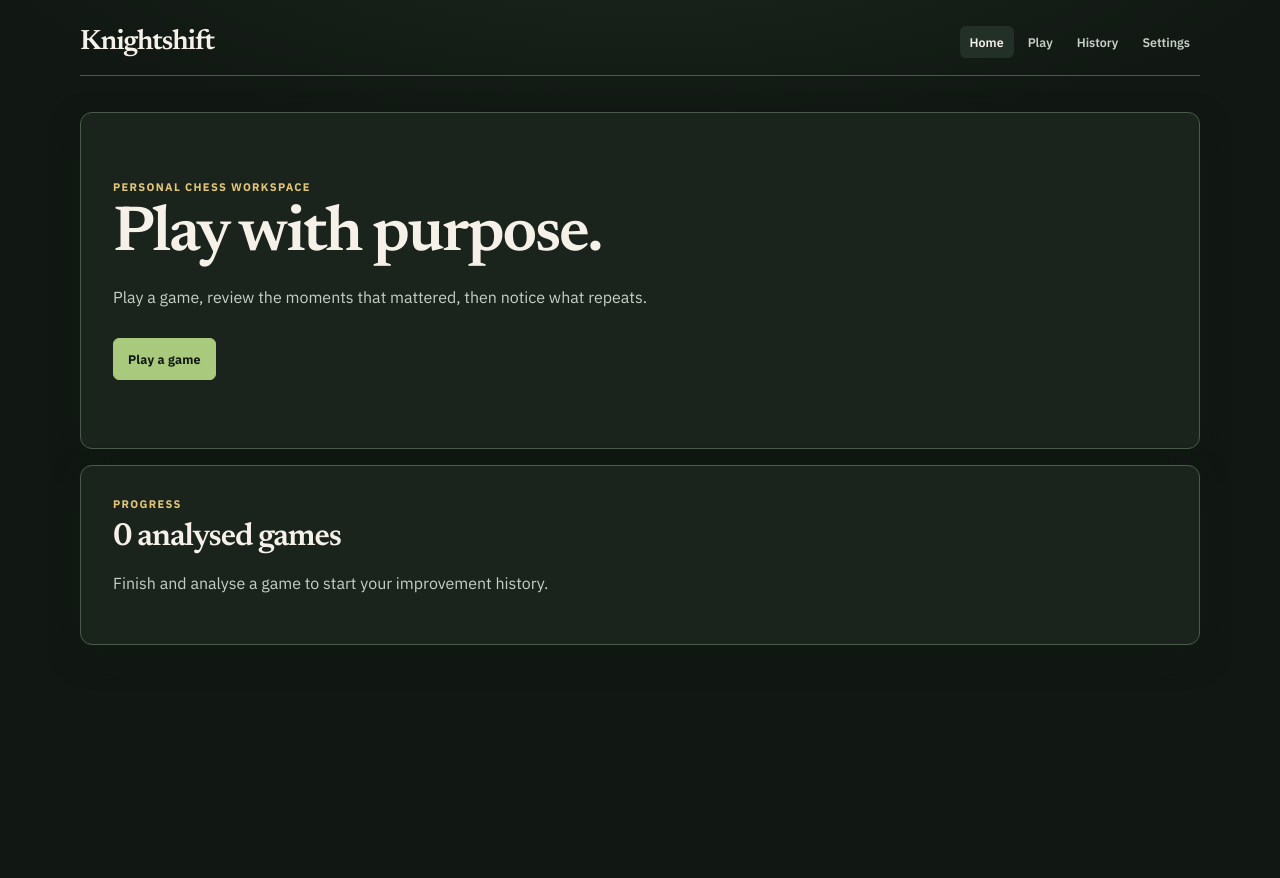
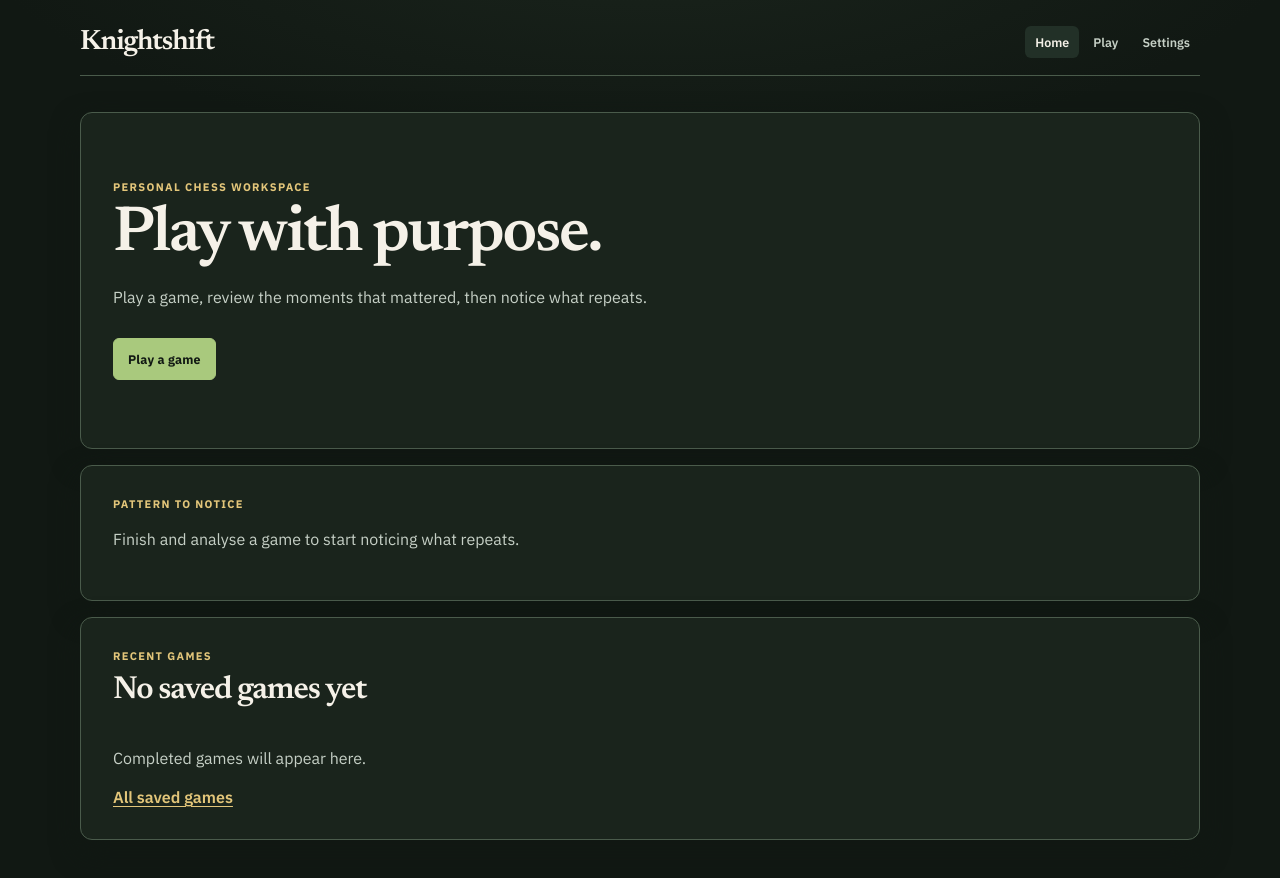
Before and after one commit to Jcube101/knightshift, a React (Vite) app: page / in a window 1280 px wide. Shown: the top 878 px of the page. Before the commit the page ends 800 px from the top, so only its background shows below. Built offline with nearby package versions, Linux system fonts and the light colour scheme.

Commit message:
Make Home the study dashboard

```diff
--- a/src/App.tsx
+++ b/src/App.tsx
@@ -17,13 +17,17 @@ function Shell({ children }: { children: React.ReactNode }) {
   const theme = readTheme()
   const palette = themes[theme]
   const style = { '--theme-background': palette.background, '--theme-glow': palette.glow, '--theme-panel': palette.panel, '--theme-muted-panel': palette.mutedPanel, '--theme-border': palette.border, '--theme-text': palette.text, '--theme-soft-text': palette.softText, '--theme-eyebrow': palette.eyebrow, '--theme-action': palette.action, '--theme-action-text': palette.actionText } as CSSProperties
-  return <main className="app-shell routed-shell" style={style}><header className="route-header"><Link to="/" className="brand">Knightshift</Link><nav>{[['/', 'Home'], ['/play', 'Play'], ['/history', 'History'], ['/settings', 'Settings']].map(([to, label]) => <NavLink key={to} to={to} end={to === '/'}>{label}</NavLink>)}</nav></header>{children}</main>
+  return <main className="app-shell routed-shell" style={style}><header className="route-header"><Link to="/" className="brand">Knightshift</Link><nav>{[['/', 'Home'], ['/play', 'Play'], ['/settings', 'Settings']].map(([to, label]) => <NavLink key={to} to={to} end={to === '/'}>{label}</NavLink>)}</nav></header>{children}</main>
 }
 
 function Home() {
-  const active = loadActiveGame(); const games = loadSavedGames(); const reviewed = games.filter(game => game.analysisVersion === 1 && game.analysis)
-  const latest = reviewed[0]
-  return <Shell><section className="route-card hero-card"><p className="section-label">PERSONAL CHESS WORKSPACE</p><h1>Play with purpose.</h1><p>{active ? 'Your game is saved and ready when you are.' : 'Play a game, review the moments that mattered, then notice what repeats.'}</p><Link className="new-game" to="/play">{active ? 'Resume game' : 'Play a game'}</Link></section><section className="route-card"><p className="section-label">PROGRESS</p><h2>{reviewed.length} analysed {reviewed.length === 1 ? 'game' : 'games'}</h2>{latest ? <Link to={`/review/${latest.id}`}>Review ready: your latest analysed game</Link> : <p className="review-copy">Finish and analyse a game to start your improvement history.</p>}</section></Shell>
+  const active = loadActiveGame(); const games = loadSavedGames().filter(game => game.playerColor); const reviewed = games.filter(game => game.analysisVersion === 1 && game.analysis); const latest = reviewed[0]; const insight = summarizeInsights(reviewed)[0]; const recent = games.slice(0, 4)
+  return <Shell>
+    <section className="route-card hero-card"><p className="section-label">PERSONAL CHESS WORKSPACE</p><h1>Play with purpose.</h1><p>{active ? 'Your game is saved and ready when you are.' : 'Play a game, review the moments that mattered, then notice what repeats.'}</p><Link className="new-game" to="/play">{active ? 'Resume game' : 'Play a game'}</Link></section>
+    {latest && <section className="route-card"><p className="section-label">LATEST LESSON</p><h2>Review ready</h2><p className="review-copy">Your most recent analysed game is ready to revisit.</p><Link to={`/review/${latest.id}`}>Open saved review</Link></section>}
+    <section className="route-card"><p className="section-label">PATTERN TO NOTICE</p>{insight ? <p className="review-copy"><strong>{insight.count}</strong> {insight.label.toLowerCase()}</p> : <p className="review-copy">Finish and analyse a game to start noticing what repeats.</p>}</section>
+    <section className="route-card"><p className="section-label">RECENT GAMES</p><h2>{recent.length ? 'Your latest games' : 'No saved games yet'}</h2><div className="saved-games">{recent.length ? recent.map(game => <article key={game.id}><strong>{new Date(game.playedAt).toLocaleDateString()}</strong><span>You played {game.playerColor === 'w' ? 'White' : 'Black'} · {game.moves.length} plies · {game.result}</span>{game.analysis ? <Link to={`/review/${game.id}`}>Open saved review</Link> : <span>Waiting for analysis</span>}</article>) : <p className="review-copy">Completed games will appear here.</p>}</div><Link className="archive-link" to="/history">All saved games</Link></section>
+  </Shell>
 }
 
 function History() {
@@ -45,7 +49,7 @@ function reviewSquareStyles(moment: CriticalMoment): Record<string, CSSPropertie
 
 function Review() {
  const { gameId } = useParams(); const game = loadSavedGames().find(saved => saved.id === gameId); const [moment, setMoment] = useState<CriticalMoment | null>(() => game?.analysis?.find(item => item.rank === 1) ?? null)
- if (!game?.analysis) return <Shell><section className="route-card"><h1>Review unavailable</h1><Link to="/history">Back to History</Link></section></Shell>
+ if (!game?.analysis) return <Shell><section className="route-card"><h1>Review unavailable</h1><Link to="/">Back to Home</Link></section></Shell>
  return <Shell><section className="route-card"><p className="section-label">SAVED REVIEW</p><h1>{new Date(game.playedAt).toLocaleDateString()}</h1><p className="review-copy">You played {game.playerColor === 'w' ? 'White' : 'Black'} · {game.result} · {game.difficulty}</p><div className="moment-picker">{game.analysis.map(item => <button className={moment === item ? 'moment-button selected' : 'moment-button'} key={`${item.moveIndex}-${item.rank}`} onClick={() => setMoment(item)} type="button">Move {item.moveNumber}: {item.played} · {rankLabel(item.rank)}</button>)}</div>{moment?.beforeFen && <div className="review-detail"><div className="review-board"><Chessboard options={{ id: 'saved-review-board', position: moment.beforeFen, boardOrientation: game.playerColor === 'w' ? 'white' : 'black', showNotation: true, squareStyles: reviewSquareStyles(moment) }} /></div><div><p className="review-legend"><span className="legend-played">Red</span> your move <span className="legend-best">Green</span> better option</p><p className="section-label">MOVE {moment.moveNumber}</p><h2>Instead of {moment.played}, try {moveToSan(moment.beforeFen, moment.best)}</h2><p className="review-copy">{moment.afterFen && moment.replyUci ? describeReply(moment.afterFen, moment.replyUci) ?? moment.explanation : moment.explanation}</p></div></div>}</section></Shell>
 }
 
```
Also changed, not shown: 2 other files (tests, documents, lock files or other folders).
